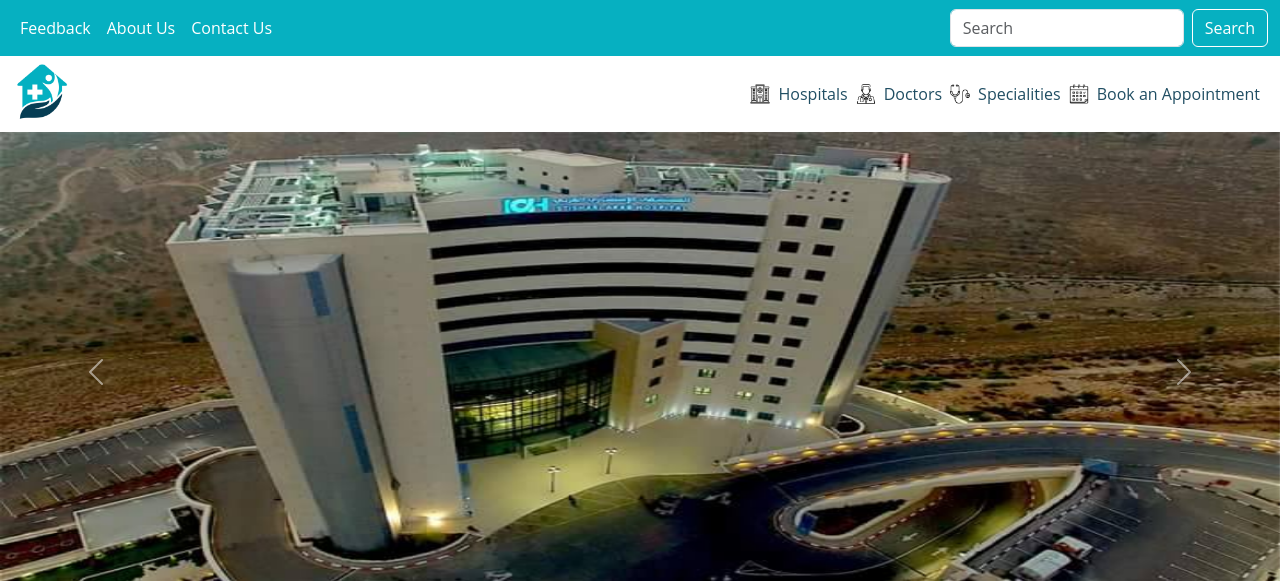
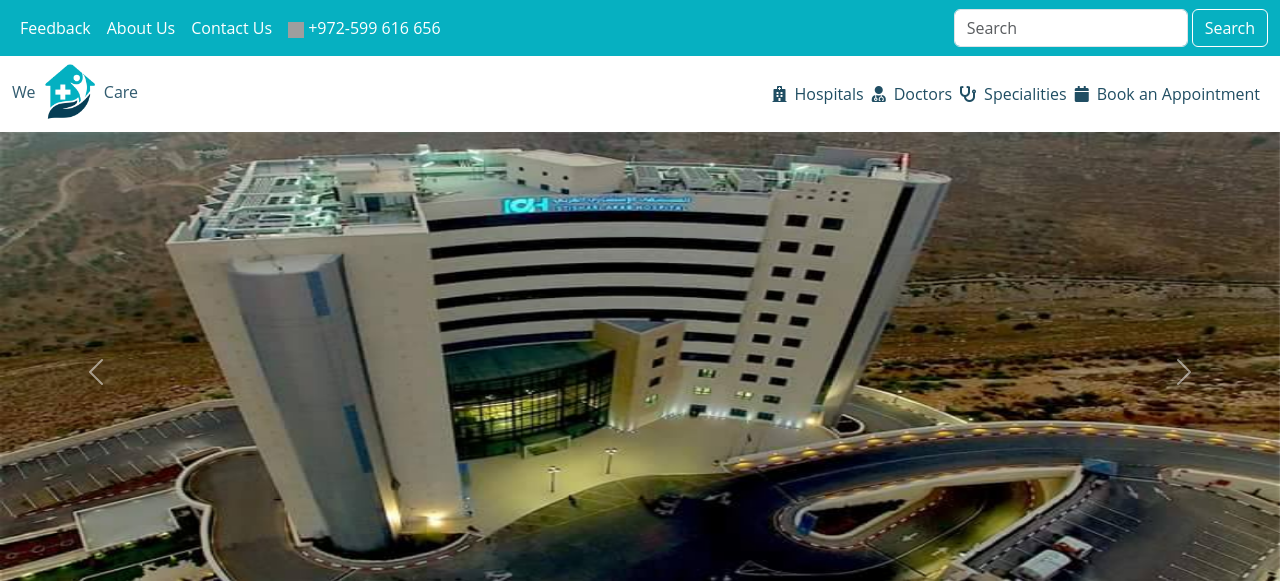
Before and after one commit to habibGrande/We-care, a Django app: page /hospitals in a window 1280 px wide. Shown: the top 581 px of the page. Run offline with Django 4.2, Linux system fonts and the light colour scheme; grey boxes are pictures that could not be loaded.

Commit message:
eidt pages

```diff
--- a/weCare/weCare_App/templates/hospital.html
+++ b/weCare/weCare_App/templates/hospital.html
@@ -8,6 +8,9 @@
     <link rel="stylesheet" href="{% static 'css/hospital.css' %}">
     <link href="https://cdn.jsdelivr.net/npm/bootstrap@5.3.2/dist/css/bootstrap.min.css" rel="stylesheet"
     integrity="sha384-T3c6CoIi6uLrA9TneNEoa7RxnatzjcDSCmG1MXxSR1GAsXEV/Dwwykc2MPK8M2HN" crossorigin="anonymous">
+     <!-- Add icon library -->
+    <link rel="stylesheet" href="https://cdnjs.cloudflare.com/ajax/libs/font-awesome/4.7.0/css/font-awesome.min.css">
+    <link rel="stylesheet" href="https://cdnjs.cloudflare.com/ajax/libs/font-awesome/5.15.3/css/all.min.css" integrity="sha384-B4gt1jrGC7Jh4AgTPSdUtOBvfO8sh+Wy6p5llPbS+rtJOf+83OUGpTIbrIuG4Ffe" crossorigin="anonymous">
   </head>
   <body>
 
@@ -15,21 +18,31 @@
 
     <nav class="navbar navbar-expand-lg nav-1">
       <div class="container-fluid">
+          <button class="navbar-toggler" type="button" data-toggle="collapse" data-target="#navbarSupportedContent" aria-controls="navbarSupportedContent" aria-expanded="false" aria-label="Toggle navigation">
+              <span class="navbar-toggler-icon"></span>
+          </button>
           <div class="collapse navbar-collapse" id="navbarSupportedContent">
-            <ul class="navbar-nav me-auto mb-2 mb-lg-0 nav-ul">
-              <li class="nav-item">
-                <a class="nav-link " href="#">Feedback</a>
+              <ul class="navbar-nav me-auto mb-4 mb-lg-0 nav-ul">
+                  <li class="nav-item d-flex">
+                      <a class="nav-link" href="/feedback">Feedback</a>
                   </li>
-              <li class="nav-item">
-                <a class="nav-link" href="#">About Us</a>
+                  <li class="nav-item d-flex">
+                      <a class="nav-link" href="#about-us">About Us</a>
                   </li>
-              <li class="nav-item">
-                <a class="nav-link" href="#">Contact Us</a>
+                  <li class="nav-item d-flex">
+                      <a class="nav-link" href="#contact-us">Contact Us</a>
+                  </li>
+                  <li class="nav-item flm-li flm-li-call">
+                    <a class="nav-link flm-a" href="tel:+91-40 6165 6565">
+                        <span>
+                            <img id="initiateCallIcon" src="https://www.carehospitals.com/assets/images/main/ch-phoneicon.svg" alt="phone icon" height="16" width="16">
+                        </span>
+                        <span id="initiateCallIcon">+972-599 616 656</span>
+                    </a>
                 </li>
               </ul>
-
-            <form class="d-flex" role="search">
-              <input class="form-control me-2" type="search" placeholder="Search" aria-label="Search">
+              <form class="d-flex">
+                  <input class="form-control me-1" type="search" placeholder="Search" aria-label="Search">
                   <button class="btn btn-outline-success" type="submit">Search</button>
               </form>
           </div>
@@ -38,30 +51,31 @@
 
   <nav class="second-nav-bar navbar navbar-expand-lg sticky-top">
       <div class="container-fluid">
-            <div class="platform-icon">
-                <img  class="second-nav-main-icon" src="{% static '/images/second-nav-icons/WecareLogo.png' %}">
-            </div>
-
+          <a class="platform-icon" style="text-decoration: none; color:#315B6F;" href="/">
+              <span class="logo-text">We</span>
+              <img  class="second-nav-main-icon" src="{% static '/images/second-nav-icons/WecareLogo.png' %}" alt="" style="margin: 0px; padding: 0px;">
+              <span class="logo-text">Care</span>
+          </a>
+          <button class="navbar-toggler" type="button" data-toggle="collapse" data-target="#navbarNav" aria-controls="navbarNav" aria-expanded="false" aria-label="Toggle navigation">
+              <span class="navbar-toggler-icon"></span>
+          </button>
           <div class="collapse navbar-collapse d-flex flex-row-reverse" id="navbarNav">
-                <ul class="navbar-nav">
+              <ul class="navbar-nav justify-space-between">
                   <li class="nav-item d-flex">
-                    <img  class="second-nav-icon" src="{% static '/images/second-nav-icons/hospital.png' %}" alt="">
-                    <a class="nav-link" aria-current="page" href="#">Hospitals</a>
+                    <span class="icon feature_box_col_two"><i class="fa fa-hospital-o" aria-hidden="true"></i></span>
+                      <a class="nav-link" aria-current="page" href="/hospitals">Hospitals</a>
                   </li>
-
                   <li class="nav-item d-flex">
-                    <img class="second-nav-icon" src="{% static '/images/second-nav-icons/doctor.png' %}"alt="">
-                    <a class="nav-link" href="#">Doctors</a>
+                    <span class="icon feature_box_col_four"><i class="fa fa-user-md" aria-hidden="true"></i></span>
+                      <a class="nav-link" href="/doctors">Doctors</a>
                   </li>
-
                   <li class="nav-item d-flex">
-                    <img class="second-nav-icon" src="{% static '/images/second-nav-icons/stethoscope.png' %}" alt="">
-                    <a class="nav-link" href="#">Specialities</a>
+                      <span class="icon feature_box_col_three"><i class="fa fa-stethoscope" aria-hidden="true"></i></span>
+                      <a class="nav-link" href="/specialities">Specialities</a>
                   </li>
-
                   <li class="nav-item d-flex">
-                    <img class="second-nav-icon" src="{% static '/images/second-nav-icons/calendar.png' %}" alt="">
-                    <a class="nav-link" href="#">Book an Appointment</a>
+                      <span class="icon feature_box_col_one"><i class="fa fa-calendar" aria-hidden="true"></i></span>
+                      <a class="nav-link" href="/bookanappointment">Book an Appointment</a>
                   </li>
               </ul>
           </div>
@@ -104,7 +118,7 @@
                         emergency, obstetrics and gynecology, children, men,
                         intensive care, operations, internal medicine, cardiology,
                         orthopedics, endocrinology, neurology, laboratory, radiology, and pharmacy.</p>
-                      <a href="#" class="btn btn-primary">Book Now</a>
+                      <a href="/bookanappointment" class="btn btn-primary">Book Now</a>
                     </div>
                   </div>
               </div>
@@ -122,7 +136,7 @@
                           and radiology (including It includes computed tomography,
                            bleeding, outpatient clinics, central laboratories,
                             blood bank, sterilization, physical therapy, and pharmacy.</p>
-                      <a href="#" class="btn btn-primary">Book Now</a>
+                      <a href="/bookanappointment" class="btn btn-primary">Book Now</a>
                     </div>
                   </div>
               </div>
@@ -138,7 +152,7 @@
                         Department of Molecular Genetics Laboratory, Department of Ear,
                         Nose and Throat, Department of Head and Neck Surgery, Department of Neurosurgery,
                          Department of Bone and Joints, Department of Anesthesia.</p>
-                      <a href="#" class="btn btn-primary">Book Now</a>
+                      <a href="/bookanappointment" class="btn btn-primary">Book Now</a>
                     </div>
                   </div>
               </div>
--- a/weCare/weCare_App/templates/landingpage.html
+++ b/weCare/weCare_App/templates/landingpage.html
@@ -73,15 +73,15 @@
               <ul class="navbar-nav justify-space-between">
                   <li class="nav-item d-flex">
                     <span class="icon feature_box_col_two"><i class="fa fa-hospital-o" aria-hidden="true"></i></span>
-                      <a class="nav-link" aria-current="page" href="#">Hospitals</a>
+                      <a class="nav-link" aria-current="page" href="/hospitals">Hospitals</a>
                   </li>
                   <li class="nav-item d-flex">
                     <span class="icon feature_box_col_four"><i class="fa fa-user-md" aria-hidden="true"></i></span>
-                      <a class="nav-link" href="#">Doctors</a>
+                      <a class="nav-link" href="/doctors">Doctors</a>
                   </li>
                   <li class="nav-item d-flex">
                       <span class="icon feature_box_col_three"><i class="fa fa-stethoscope" aria-hidden="true"></i></span>
-                      <a class="nav-link" href="#">Specialities</a>
+                      <a class="nav-link" href="/specialities">Specialities</a>
                   </li>
                   <li class="nav-item d-flex">
                       <span class="icon feature_box_col_one"><i class="fa fa-calendar" aria-hidden="true"></i></span>
```
Also changed, not shown: weCare/weCare_App/static/css/specialities.css (+7 -0 lines), weCare/weCare_App/templates/dr_page.html (+40 -26 lines), weCare/weCare_App/templates/specialities.html (+41 -27 lines). Lines whose indentation alone changed are shown as unchanged.
